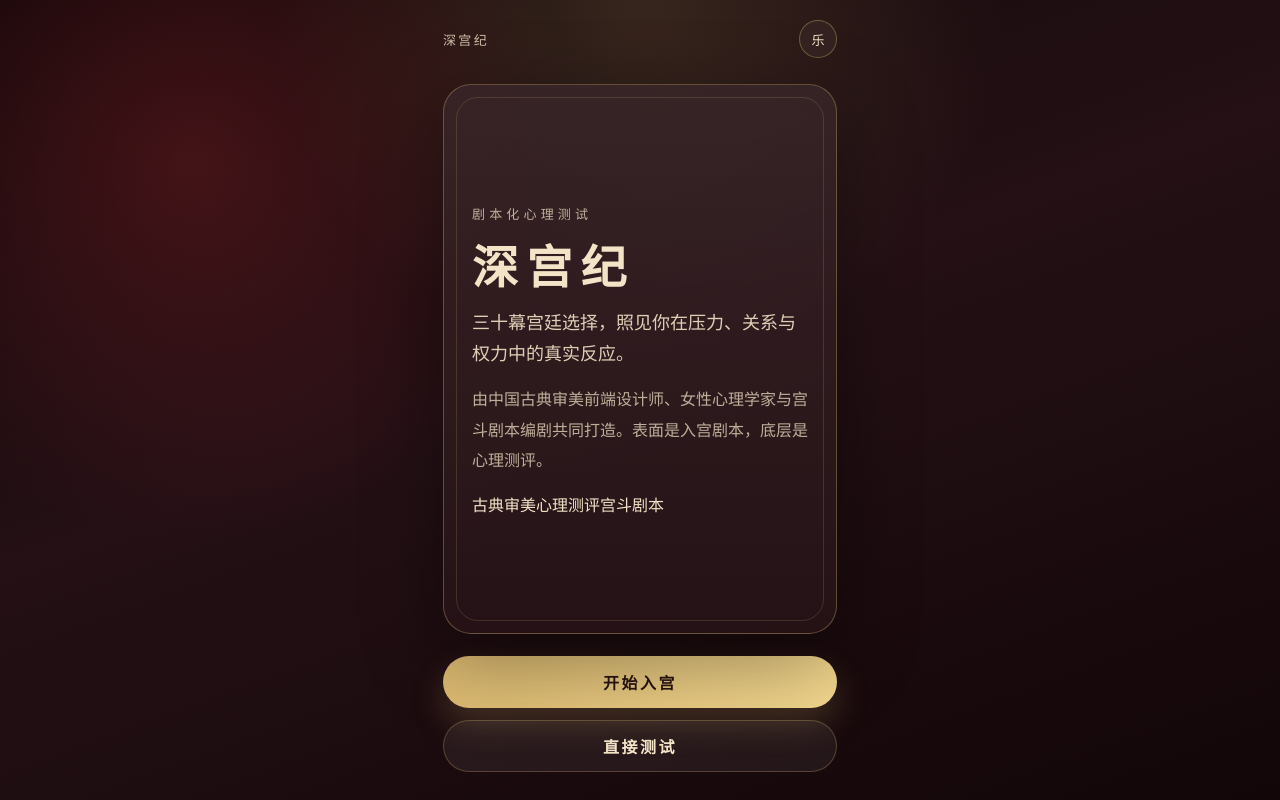
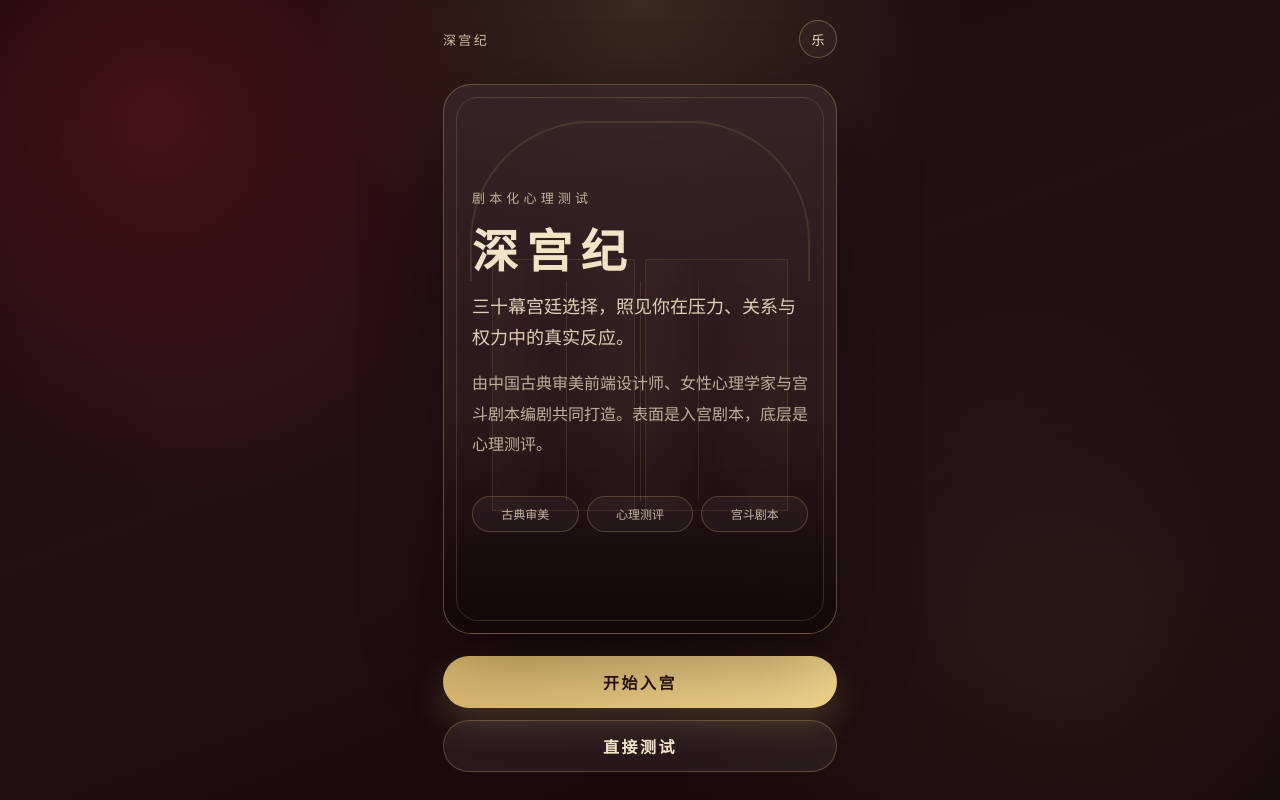
Before and after one commit to Jamescheng2022/shengongji-psych-test, a Next.js app: page / in a window 1280 px wide. Built offline with nearby package versions, Linux system fonts and the light colour scheme.

Commit message:
Upgrade ritual visual system and result styles

```diff
--- a/app/globals.css
+++ b/app/globals.css
@@ -25,8 +25,9 @@ button { font: inherit; }
   display: flex;
   justify-content: center;
   background:
-    radial-gradient(circle at 50% 0%, rgba(215,181,109,0.16), transparent 36%),
-    radial-gradient(circle at 15% 20%, rgba(126,31,36,0.42), transparent 30%),
+    radial-gradient(circle at 50% 0%, rgba(215,181,109,0.18), transparent 32%),
+    radial-gradient(circle at 12% 14%, rgba(126,31,36,0.45), transparent 30%),
+    radial-gradient(circle at 84% 82%, rgba(215,181,109,0.08), transparent 34%),
     linear-gradient(160deg, #100608, #241015 45%, #120608);
   overflow-x: hidden;
 }
@@ -47,8 +48,6 @@ button { font: inherit; }
   letter-spacing: 0.18em;
   font-size: 13px;
 }
-
-.brand-dot { width: 8px; height: 8px; border-radius: 99px; background: var(--gold); box-shadow: 0 0 18px var(--gold); }
 
 .music-toggle, .icon-button {
   width: 38px;
@@ -91,10 +90,55 @@ button { font: inherit; }
 }
 
 .hero-card { padding: 42px 28px; display: flex; flex-direction: column; justify-content: center; }
+.hero-card--cover { min-height: 62dvh; isolation: isolate; }
+.hero-card--cover::after {
+  content: "";
+  position: absolute;
+  inset: auto -24px -40px;
+  height: 48%;
+  background: linear-gradient(180deg, transparent, rgba(8,3,4,0.82));
+  z-index: -1;
+}
+
+.palace-gate {
+  position: absolute;
+  inset: 36px 26px auto;
+  height: 160px;
+  border: 2px solid rgba(215,181,109,0.2);
+  border-bottom: 0;
+  border-radius: 120px 120px 0 0;
+  opacity: 0.72;
+  pointer-events: none;
+}
+.palace-gate::before,
+.palace-gate::after {
+  content: "";
+  position: absolute;
+  bottom: -230px;
+  width: 42%;
+  height: 250px;
+  border: 1px solid rgba(215,181,109,0.16);
+  background: linear-gradient(90deg, rgba(215,181,109,0.06), transparent 40%, rgba(215,181,109,0.05));
+}
+.palace-gate::before { left: 6%; }
+.palace-gate::after { right: 6%; }
+.palace-gate span:first-child,
+.palace-gate span:last-child {
+  position: absolute;
+  bottom: -220px;
+  width: 1px;
+  height: 220px;
+  background: rgba(215,181,109,0.22);
+}
+.palace-gate span:first-child { left: 50%; }
+.palace-gate span:last-child { left: 28%; box-shadow: 132px 0 rgba(215,181,109,0.16); }
+
 .seal { color: var(--gold); letter-spacing: 0.32em; font-size: 13px; margin: 0 0 16px; }
 h1 { font-size: 46px; line-height: 1; margin: 0; letter-spacing: 0.18em; font-weight: 700; }
 .hero h2 { margin: 18px 0 0; font-size: 18px; line-height: 1.7; color: rgba(243,227,199,0.9); font-weight: 500; }
 .hero p { line-height: 1.9; color: rgba(243,227,199,0.74); }
+.expert-row { display: grid; grid-template-columns: repeat(3, 1fr); gap: 8px; margin-top: 20px; }
+.expert-row span { border: 1px solid rgba(215,181,109,0.26); border-radius: 999px; padding: 8px 6px; text-align: center; font-size: 12px; color: rgba(243,227,199,0.78); background: rgba(255,255,255,0.04); }
 
 .button-row { display: grid; gap: 12px; }
 .primary-button, .secondary-button {
@@ -116,15 +160,17 @@ h1 { font-size: 46px; line-height: 1; margin: 0; letter-spacing: 0.18em; font-we
 .paper-card p, .paper-card li { color: #5d3e31; line-height: 1.8; }
 .paper-card ul { padding-left: 20px; }
 
-.test-screen { min-height: calc(100dvh - 82px); display: grid; grid-template-rows: auto auto 1fr auto; gap: 12px; }
+.test-screen { min-height: calc(100dvh - 82px); display: grid; grid-template-rows: auto auto auto 1fr auto; gap: 12px; }
 .progress-text { font-size: 12px; color: rgba(243,227,199,0.72); display:flex; justify-content:space-between; }
 .progress { height: 4px; border-radius: 99px; background: rgba(255,255,255,0.08); overflow: hidden; }
 .progress span { display:block; height:100%; background: linear-gradient(90deg, var(--gold), #ffe3a0); }
+.chapter-intro-card { border: 1px solid rgba(215,181,109,0.22); border-radius: 18px; padding: 12px 14px; background: rgba(255,255,255,0.045); display: grid; gap: 5px; }
+.chapter-intro-card strong { color: var(--gold); letter-spacing: 0.16em; }
+.chapter-intro-card span { color: rgba(243,227,199,0.75); line-height: 1.55; font-size: 13px; }
 .question-card { padding: 24px 22px; }
 .chapter { margin: 0 0 10px; color: var(--gold); font-size: 12px; letter-spacing: 0.2em; }
 .question-card h1 { font-size: 26px; letter-spacing: 0.08em; margin-bottom: 14px; }
 .scene { color: rgba(243,227,199,0.86); line-height: 1.82; font-size: 16px; margin: 0; }
-.pressure { color: rgba(215,181,109,0.86); font-size: 13px; margin-top: 16px; }
 .choices { display: grid; gap: 10px; }
 .choice { width: 100%; text-align: left; border: 1px solid rgba(215,181,109,0.26); border-radius: 18px; background: rgba(255,255,255,0.06); color: var(--paper); padding: 13px 14px; line-height: 1.55; display: grid; grid-template-columns: 26px 1fr; gap: 8px; }
 .choice strong { color: var(--gold); }
@@ -133,19 +179,32 @@ h1 { font-size: 46px; line-height: 1; margin: 0; letter-spacing: 0.18em; font-we
 
 .result-card { padding: 28px 22px; margin-top: 10px; }
 .result-card h1 { font-size: 34px; letter-spacing: 0.1em; }
+.result-card--ritual { padding-top: 18px; }
+.fate-slip { position: relative; padding: 30px 22px; border-radius: 24px; background: linear-gradient(180deg, rgba(243,227,199,0.96), rgba(218,190,144,0.9)); color: var(--ink); overflow: hidden; }
+.fate-slip .seal { color: #8d5b22; }
+.fate-slip h1 { color: #2b1714; }
+.fate-slip .verdict { color: #7e1f24; }
+.fate-stamp { position: absolute; right: 18px; bottom: 16px; width: 54px; height: 54px; border: 2px solid rgba(126,31,36,0.55); color: rgba(126,31,36,0.7); display:flex; align-items:center; justify-content:center; border-radius: 8px; transform: rotate(-9deg); font-size: 28px; }
 .verdict { color: var(--gold); font-size: 18px; line-height: 1.6; }
 .result-section { margin-top: 18px; padding-top: 16px; border-top: 1px solid rgba(215,181,109,0.18); }
 .result-section h2 { margin: 0 0 8px; font-size: 15px; color: var(--gold); letter-spacing: 0.18em; }
 .result-section p { margin: 0; line-height: 1.82; color: rgba(243,227,199,0.82); }
+.evidence-section { display: grid; gap: 10px; }
+.evidence-card { border: 1px solid rgba(215,181,109,0.18); border-radius: 16px; padding: 12px; background: rgba(255,255,255,0.04); }
+.evidence-card strong { color: var(--gold); font-size: 13px; }
+.evidence-card p { margin: 6px 0; }
+.evidence-card span { color: rgba(243,227,199,0.68); line-height: 1.65; font-size: 13px; }
 .dim-list { display: grid; gap: 8px; margin-top: 12px; }
-.dim-row { display:grid; grid-template-columns: 84px 1fr 32px; gap: 8px; align-items:center; font-size: 13px; color: rgba(243,227,199,0.78); }
+.dim-row { display:grid; grid-template-columns: 84px 1fr 42px; gap: 8px; align-items:center; font-size: 13px; color: rgba(243,227,199,0.78); }
 .dim-bar { height: 6px; background: rgba(255,255,255,0.08); border-radius: 99px; overflow:hidden; }
 .dim-bar span { display:block; height:100%; background: var(--gold); }
 
 .poster-wrap { min-height: calc(100dvh - 82px); display:grid; align-content:center; gap: 16px; }
 .poster-card { aspect-ratio: 3 / 4.3; padding: 34px 24px; display:flex; flex-direction:column; justify-content:space-between; background: linear-gradient(180deg, #2b1015, #100608); }
+.poster-card--fate { background: radial-gradient(circle at 50% 0%, rgba(215,181,109,0.22), transparent 38%), linear-gradient(180deg, #2b1015, #100608); }
 .poster-card h1 { font-size: 38px; }
 .poster-quote { font-size: 21px; line-height: 1.7; color: var(--gold); }
+.poster-bottom p { margin: 0 0 6px; }
 .small-note { color: rgba(243,227,199,0.65); font-size: 12px; line-height:1.7; text-align:center; }
 
 @media (max-height: 720px) {
```
